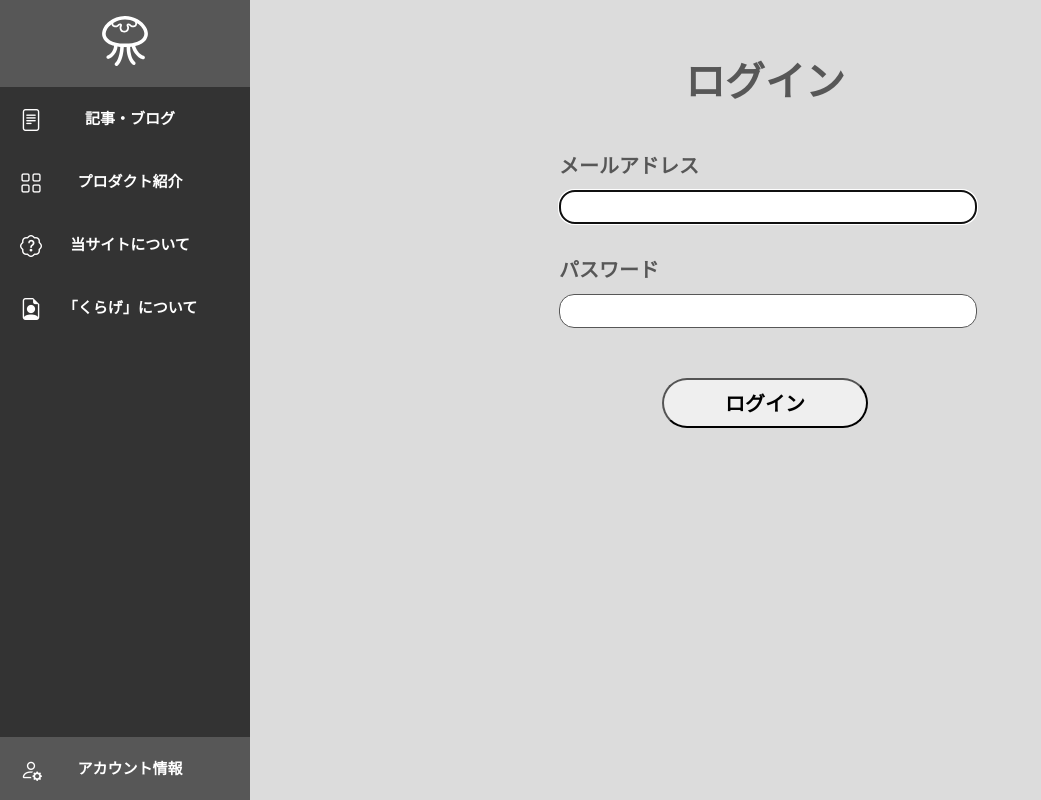
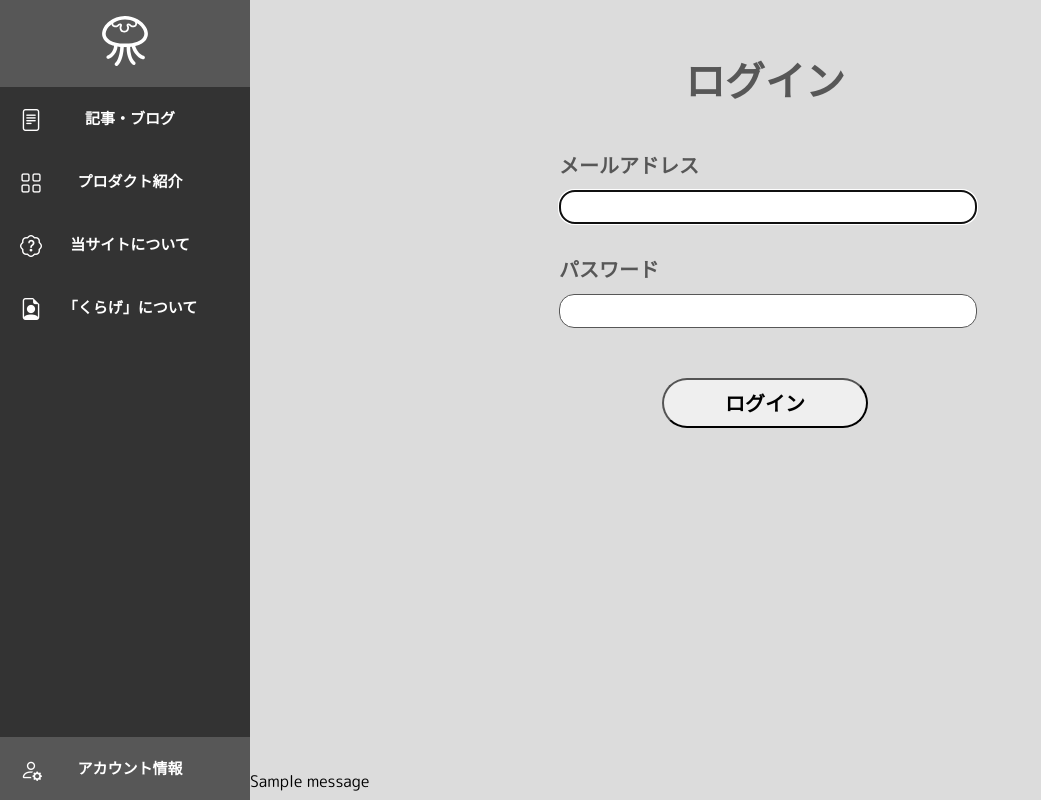
Before and after one commit to k-azuki-t/Django_Article_Project, a Django app: page /accounts/login/ in a window 1280 px wide. Shown: the whole page, without its empty margins (0-1041 px from the left). Run offline with Django 5.2, Linux system fonts and the light colour scheme; tables that the repository leaves empty hold one stand-in row (values such as "Sample post"); one stand-in notice (Sample message) is shown.

Commit message:
アカウント関連の各操作完了時の通知（テスト用）

```diff
--- a/accounts/views.py
+++ b/accounts/views.py
@@ -17,6 +17,7 @@ class SignUpView(CreateView):
     template_name = 'accounts/signup.html'
     form_class = CustomUserCreationForm
     success_url = reverse_lazy('accounts:login')
+    success_message = "アカウント登録が完了しました！"
 
     def form_invalid(self, form):
         # エラーをテンプレートに渡す
@@ -36,8 +37,7 @@ class CustomUserUpdateView(SuccessMessageMixin, LoginRequiredMixin, UpdateView):
     template_name = 'accounts/profile_change.html'
     form_class = CustomUserChangeForm
     success_url = reverse_lazy('accounts:profile')
-    success_message = "登録が完了しました！"
-
+    success_message = "アカウント情報の変更が完了しました！"
 
     # Generic detail view CustomUserUpdateView must be called with either an object pk or a slug in the URLconf.
     def get_object(self):
@@ -56,6 +56,7 @@ class CustomPasswordChangeView(LoginRequiredMixin, UpdateView):
     template_name = 'accounts/password_change.html'
     form_class = CustomPasswordChangeForm
     success_url = reverse_lazy('accounts:profile')
+    success_message = "パスワード変更が完了しました！"
 
     def get_object(self):
         return self.request.user
--- a/templates/accounts/login.html
+++ b/templates/accounts/login.html
@@ -39,4 +39,9 @@
     </div>
 </div>
 {% endif %}
+
+{% for message in messages %}
+      {{ message }}
+{% endfor %}
+
 {% endblock %}
```
